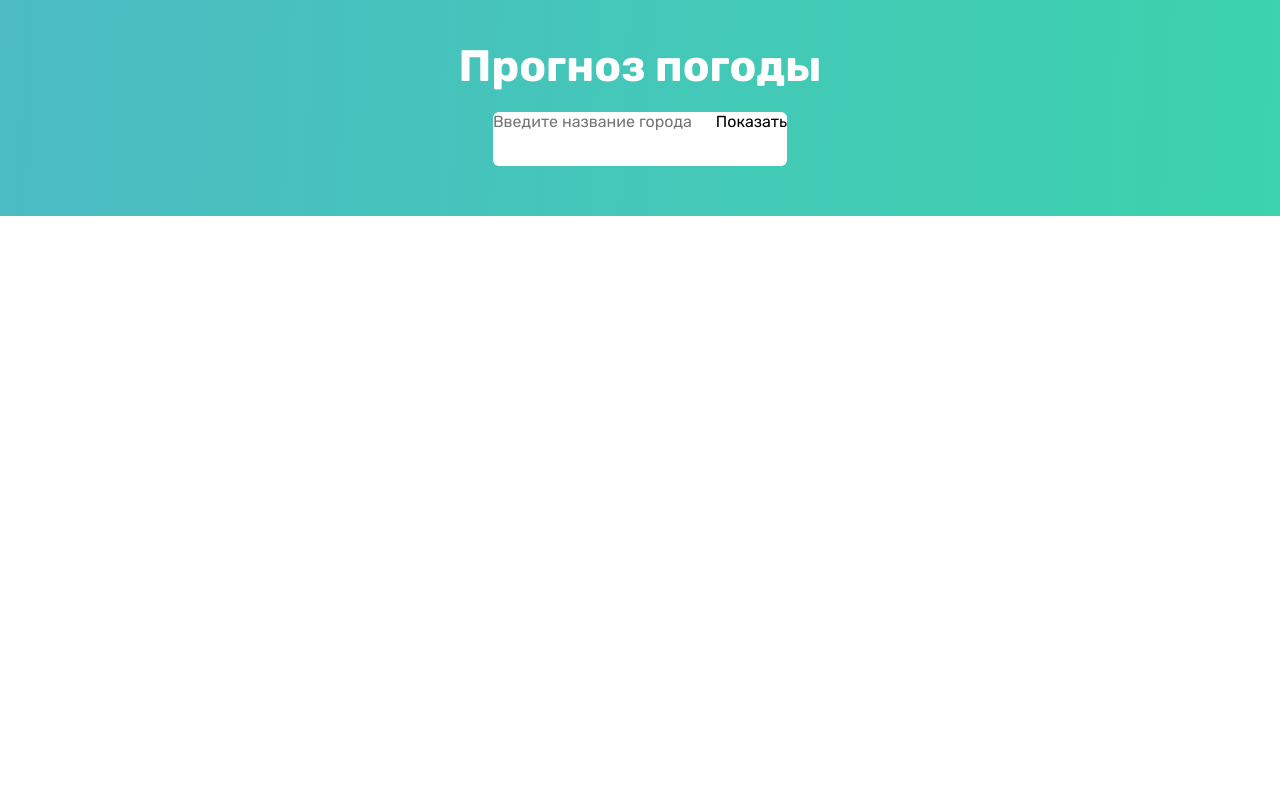
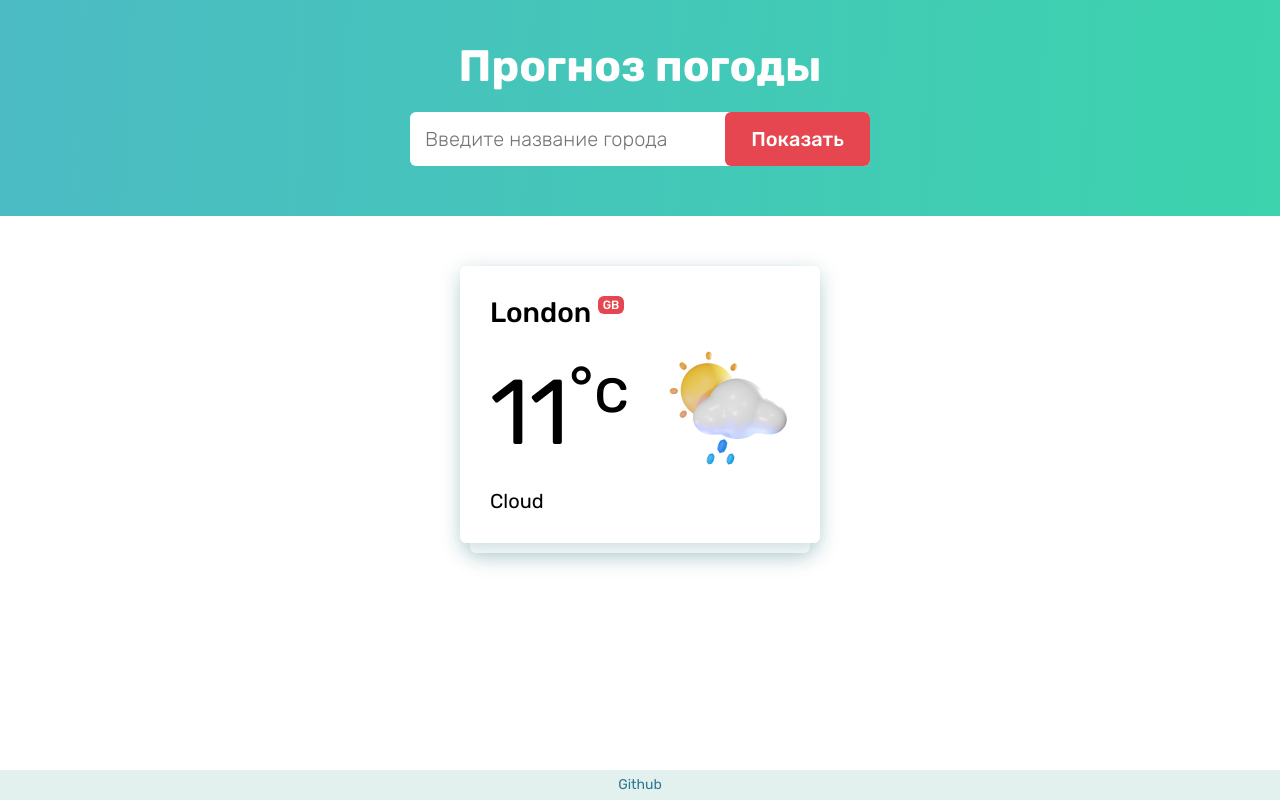
Before and after one commit to ulzirok/weather-forecast, a plain HTML site: page index.html in a window 1280 px wide. Drawn offline with Linux system fonts and the light colour scheme.

Commit message:
feat: add markup and style for app

```diff
--- a/css/style.css
+++ b/css/style.css
@@ -1,11 +1,20 @@
 @import "./reset.css";
 @import url(https://fonts.googleapis.com/css?family=Rubik:300,regular,500,600,700,800,900,300italic,italic,500italic,600italic,700italic,800italic,900italic);
 
+
+html, body {
+  min-height: 100vh;
+}
 body {
   font-family: 'Rubik', sans-serif;
+  display: flex;
+  flex-direction: column;
+  align-items: center;
+  row-gap: 50px;
 }
 
 .header {
+  width: 100%;
   padding: 40px 15px 50px;
   background: linear-gradient(92.7deg, #4CBBC4 0%, #3CD3AD 100%), #232323;
   display: flex;
@@ -21,13 +30,106 @@ body {
   margin-bottom: 20px;
 }
 .form {
+  max-width: 460px;
+  width: 100%;
   height: 54px;
   background-color: #fff;
   border-radius: 6px;
+  display: flex;
+  justify-content: space-between;
 }
 .input {
+  font-weight: 300;
+  font-size: 20px;
+  line-height: 1;
+  color: #000;
+  padding: 15px;
+  flex-grow: 1;
+}
+.btn {
+  width: 145px;
+  height: 54px;
+  background-color: #e6464f;
+  border-radius: 6px;
+  color: #fff;
+  font-size: 20px;
+  font-weight: 500;
+  line-height: 1;
+  transition: background-color 0.2s ease-in;
+}
+.btn:hover {
+  background-color: #f5313b;
+}
+.card {
+  position: relative;
+  width: 360px;
+  padding: 30px;
+  background-color: #fff;
+  border-radius: 6px;
+  box-shadow: 0px 5px 20px rgba(27, 108, 114, 0.25);
+  display: flex;
+  flex-direction: column;
+  row-gap: 20px;
+}
+.card::before {
+  content: '';
+  position: absolute;
+  left: 10px;
+  bottom: -10px;
+  width: calc(100% - 20px);
+  height: 100%;
+  z-index: -1;
+  background-color: #fff;
+  border-radius: 6px;
+  box-shadow: 0px 5px 20px rgba(27, 108, 114, 0.25);
+}
+.card-city {
+  font-size: 28px;
+  font-weight: 500;
+  line-height: 33px;
+  color: #000;
+}
+.card-city span {
+  display: inline-block;
+  background-color: #e6464f;
+  border-radius: 6px;
+  padding: 3px 5px;
+  color: #fff;
+  font-size: 12px;
+  font-weight: 500;
+  line-height: 1;
+  vertical-align: text-top;
+}
+.card-weather {
+  display: flex;
+  justify-content: space-between;
+  align-items: center;
+}
+.card-value {
+  font-size: 92px;
+}
+.card-value sup {
+  font-size: 70%;
+}
+.card-img {
 
 }
-.btn {
+.card-desc {
+  font-size: 20px;
+  line-height: 1.2;
+}
+.footer {
+  background-color: #e3f1ee;
+  font-size: 14px;
+  line-height: 1;
+  text-align: center;
+  color: #2e7695;
+  padding: 8px 15px 8px;
+  width: 100%;
+  margin-top: auto;
+}
+.footer a {
+  color: inherit;
+  text-decoration: none;
 
 }
--- a/index.html
+++ b/index.html
@@ -16,6 +16,19 @@
     </form>
   </header>
 
+  <div class="card">
+    <h2 class="card-city">London <span>GB</span></h2>
+    <div class="card-weather">
+      <div class="card-value">11<sup>°c</sup></div>
+      <img src="images/example.png" alt="Weather" class="card-img">
+    </div>
+    <div class="card-desc">Cloud</div>
+  </div>
+
+  <footer class="footer">
+    <a href="https://github.com/ulzirok" target="_blank">Github</a>
+  </footer>
+
   <script src="./index.js"></script>
 </body>
 </html>
```
